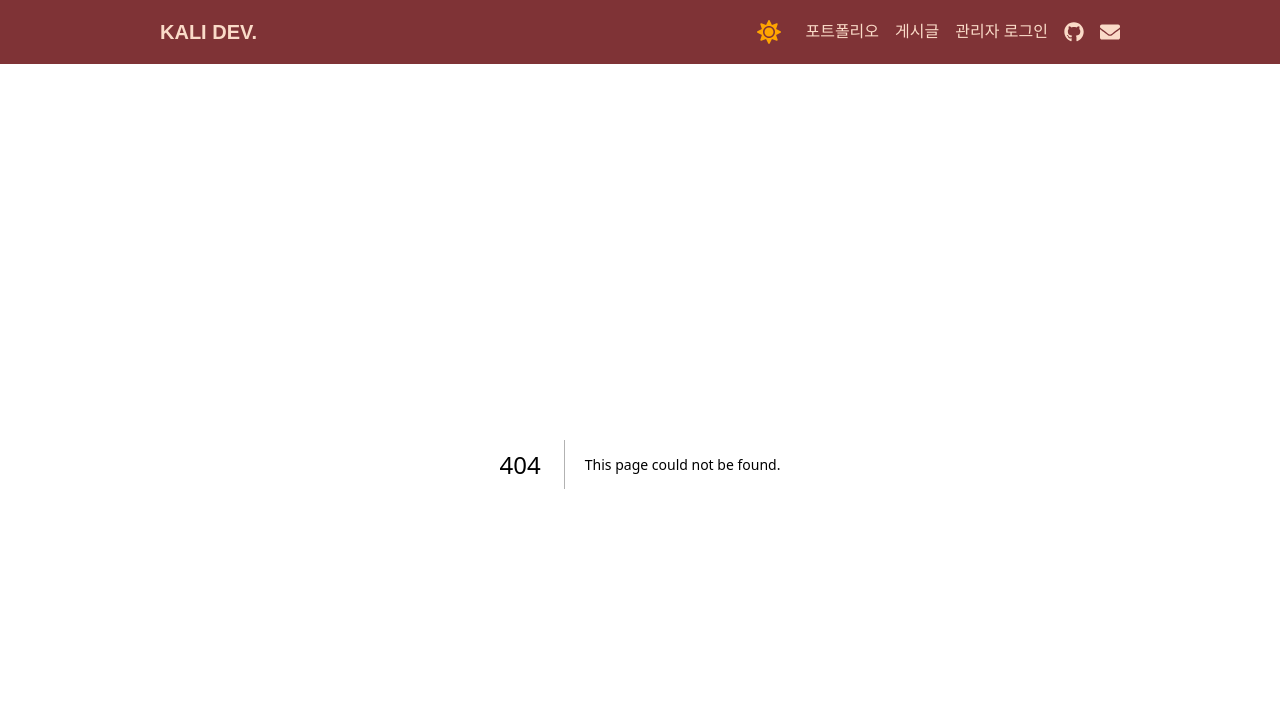
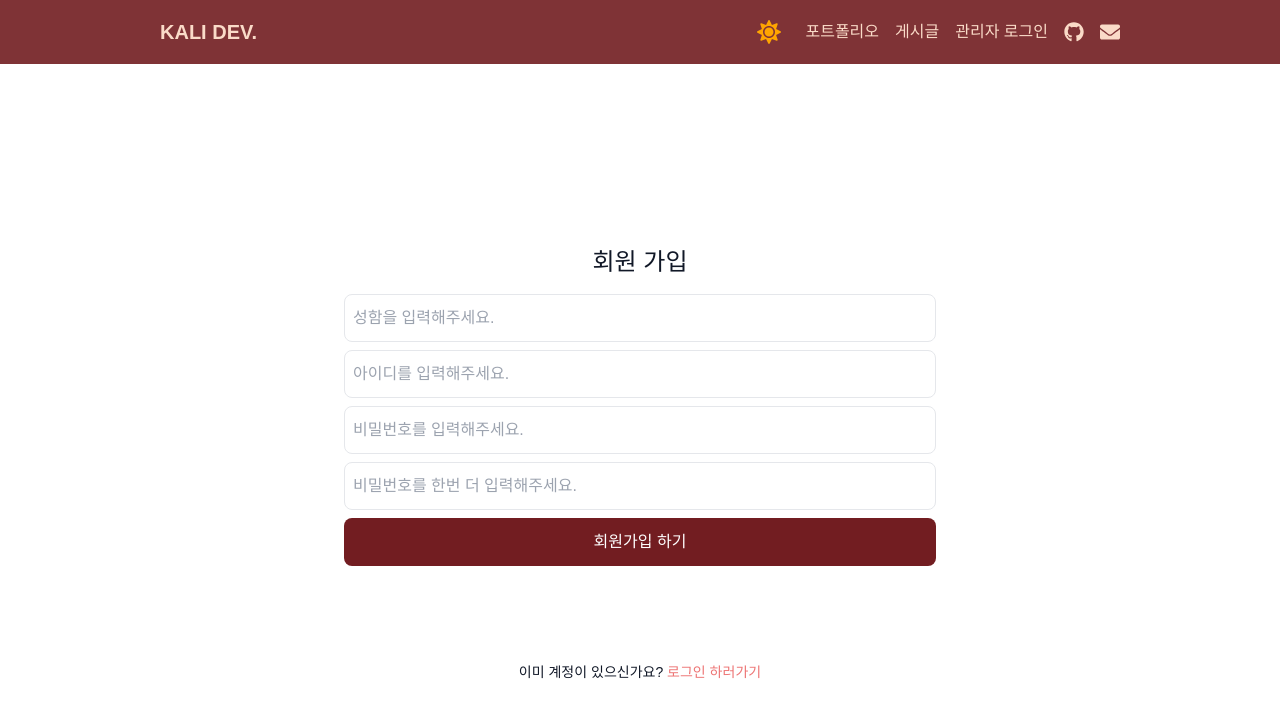
Before and after one commit to Hyun-EG/noah, a Next.js app: page /admin/signup in a window 1280 px wide. Before the commit this address had no page. Shown: the top 718 px of the page. Built offline with nearby package versions, Linux system fonts and the light colour scheme; a web font is replaced by a local one.

Commit message:
Design: 회원가입 레이아웃

```diff
--- /dev/null
+++ b/app/admin/signup/page.tsx
@@ -0,0 +1,20 @@
+import React from "react";
+import SignupForm from "./_components/SignupForm";
+import Link from "next/link";
+
+const SignupPage = () => {
+  return (
+    <main className="w-full h-screen flex flex-col justify-center items-center gap-4">
+      <h1 className="text-2xl">회원 가입</h1>
+      <SignupForm />
+      <p className="text-sm">
+        이미 계정이 있으신가요?{" "}
+        <span className="text-tertiary">
+          <Link href="/admin/login">로그인 하러가기</Link>
+        </span>
+      </p>
+    </main>
+  );
+};
+
+export default SignupPage;
```
